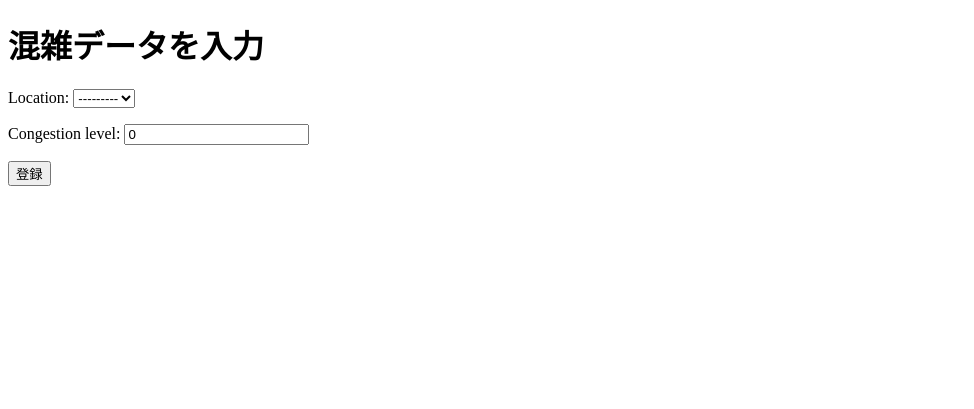
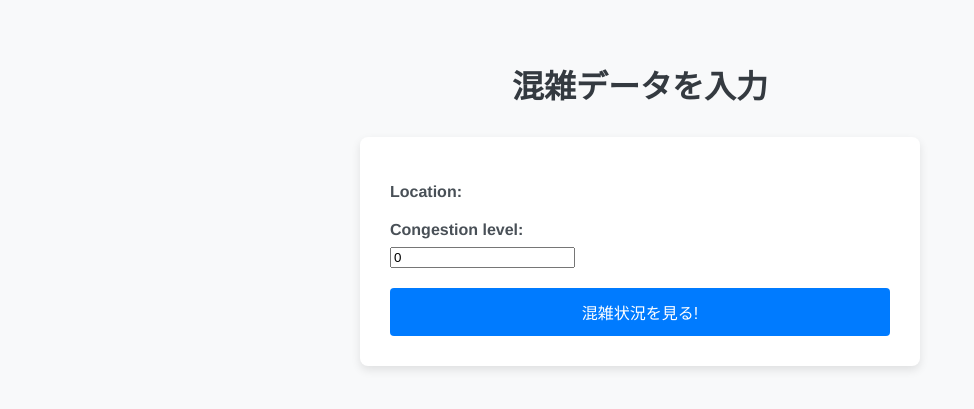
Before and after one commit to katume-eng/csmonitor3, a Django app: page /monitor/create/ in a window 1280 px wide. Shown: the top 409 px of the page, without its empty margins (0-974 px from the left). Run offline with Django 5.2, Linux system fonts and the light colour scheme; data that the repository does not hold is empty.

Commit message:
Disaplay select open n=making display for each floor.

```diff
--- a/monitor_app/forms.py
+++ b/monitor_app/forms.py
@@ -5,3 +5,6 @@ class CongestionForm(forms.ModelForm):
     class Meta:
         model = Collected
         fields = ["location", "congestion_level"]
+        widgets = {
+            "location" : forms.RadioSelect()
+        }
--- /dev/null
+++ b/monitor_app/static/monitor_app/css/con_form_style.css
@@ -0,0 +1,69 @@
+body {
+    font-family: 'Helvetica Neue', sans-serif;
+    background-color: #f8f9fa;
+    margin: 0;
+    padding: 40px;
+}
+
+h1 {
+    text-align: center;
+    color: #343a40;
+    margin-bottom: 30px;
+}
+
+form {
+    max-width: 500px;
+    margin: 0 auto;
+    background: white;
+    padding: 30px;
+    border-radius: 8px;
+    box-shadow: 0 4px 10px rgba(0, 0, 0, 0.1);
+}
+
+form p {
+    margin-bottom: 20px;
+}
+
+label {
+    display: block;
+    font-weight: bold;
+    margin-bottom: 8px;
+    color: #495057;
+}
+
+input[type="text"],
+select {
+    width: 100%;
+    padding: 10px;
+    border: 1px solid #ced4da;
+    border-radius: 4px;
+    box-sizing: border-box;
+}
+
+input[type="radio"] {
+    margin-right: 8px;
+}
+
+ul {
+    list-style: none;
+    padding-left: 0;
+}
+
+ul li {
+    margin-bottom: 8px;
+}
+
+button[type="submit"] {
+    background-color: #007bff;
+    color: white;
+    padding: 12px 20px;
+    border: none;
+    border-radius: 4px;
+    font-size: 16px;
+    cursor: pointer;
+    width: 100%;
+}
+
+button[type="submit"]:hover {
+    background-color: #0056b3;
+}
--- a/monitor_app/templates/con_form.html
+++ b/monitor_app/templates/con_form.html
@@ -3,13 +3,16 @@
 <html>
 <head>
     <title>混雑データの登録</title>
+    {% load static %}
+    <link rel="stylesheet" type="text/css" href="{% static 'monitor_app/css/con_form_style.css' %}">
+
 </head>
 <body>
     <h1>混雑データを入力</h1>
     <form method="post">
         {% csrf_token %}
         {{ form.as_p }}
-        <button type="submit">登録</button>
+        <button type="submit">混雑状況を見る!</button>
     </form>
 </body>
 </html>
```
